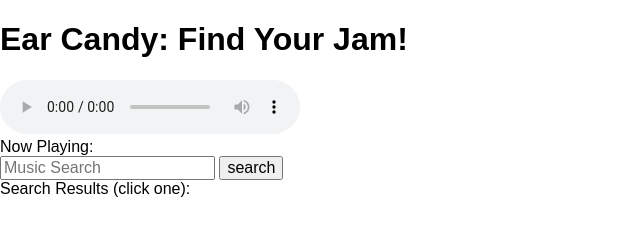
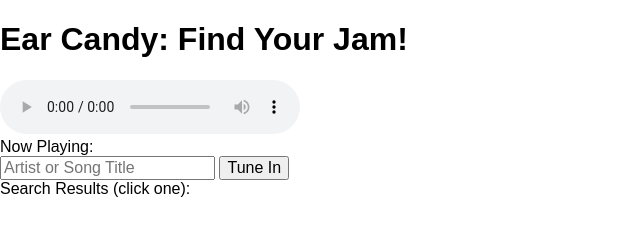
Before and after one commit to mindlikewater/TIY-wk4proj-music, a website with bundled scripts: page app/index.html in a window 1280 px wide. Shown: the full height of the page, 0-640 px from the left. Built offline with nearby package versions, Linux system fonts and the light colour scheme; files whose address does not match are found by name.

Commit message:
Edited form in html

```diff
--- a/app/index.html
+++ b/app/index.html
@@ -14,9 +14,9 @@
       </audio>
       <figcaption>Now Playing: </figcaption>
       <div class="searchbox">
-        <form action= "/searchbar">
-          <input type="text" class="search" name="search" placeholder="Music Search"/>
-          <input type="submit" class="submit" value="search"/>
+        <form>
+          <input type="text" id="search" placeholder="Artist or Song Title"/>
+          <button id="submit">Tune In</button>
         </form>
       </div>
       <div class="search-results">
```
